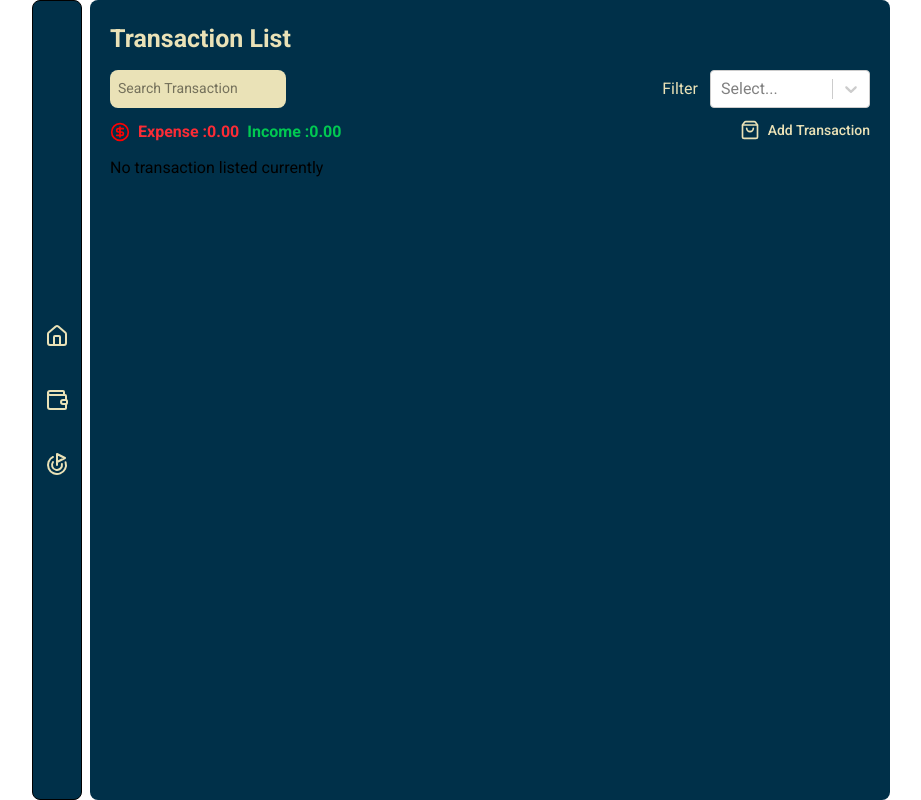
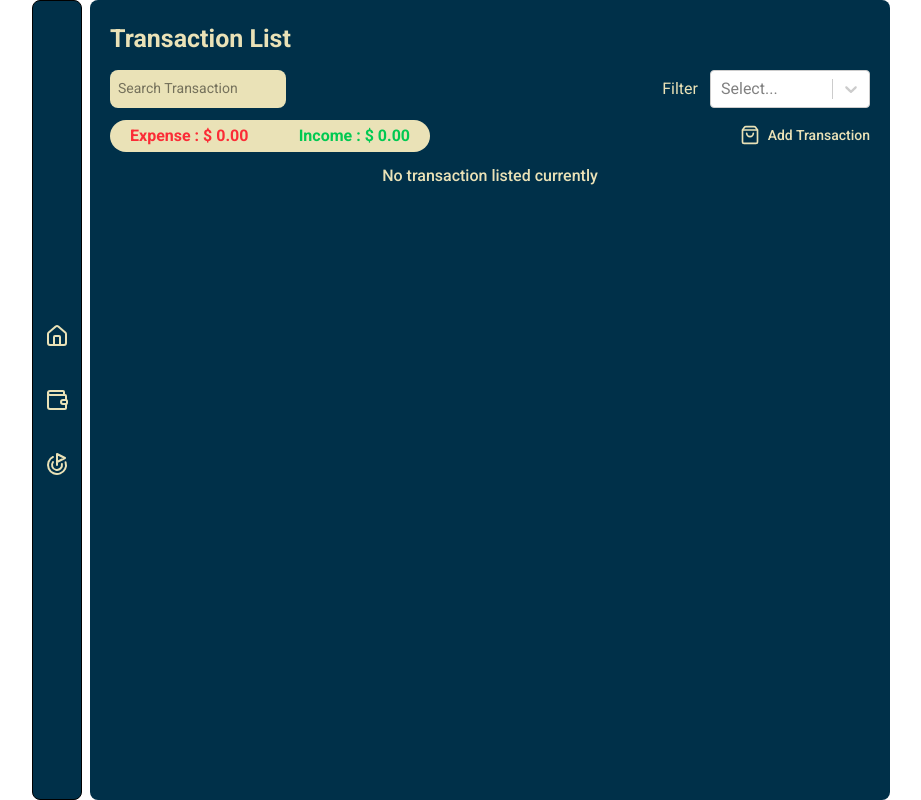
Before and after one commit to Zer0-Gravity/mini-react-project, a React (Vite) app in the folder finance-tracker/: page /transaction in a window 1280 px wide. Shown: the whole page, without its empty margins (179-1100 px from the left). Built offline with nearby package versions, Linux system fonts and the light colour scheme.

Commit message:
Refactor: Change the income and expense total html display

```diff
--- a/finance-tracker/src/Pages/History.tsx
+++ b/finance-tracker/src/Pages/History.tsx
@@ -39,10 +39,10 @@ function History() {
             }, 0)
             .toFixed(2);
 
-        return total;
+        return total; //Convert string into number
     };
 
-    //Logic for filtered search
+    //Filter array by search input
     const filteredItems = transactions.filter((item) => {
         const filterSearch = item.description
             .toLowerCase()
@@ -72,16 +72,13 @@ function History() {
                     />
                 </div>
             </section>
-            <section className="flex justify-between">
-                <div className="flex gap-2 items-center">
-                    <CircleDollarSign size={20} color="red" />
+            <section className="flex justify-between items-center">
+                <div className="flex gap-2 items-center bg-secondary px-5 py-1 rounded-full w-80 justify-between">
                     <h1 className="font-bold text-red-500">
-                        Expense :{/* Count the total expense */}
-                        {totalAmount(transactions, "expense")}
+                        {`Expense : $ ${totalAmount(transactions, "expense")}`}
                     </h1>
                     <h1 className="font-bold text-green-500">
-                        Income :{/* Count the total expense */}
-                        {totalAmount(transactions, "income")}
+                        {`Income : $ ${totalAmount(transactions, "income")}`}
                     </h1>
                 </div>
                 <div className="flex gap-5">
@@ -98,7 +95,9 @@ function History() {
                         <TrackerCard rounded={false} data={transaction} />
                     ))
                 ) : (
-                    <h1>No transaction listed currently</h1>
+                    <h1 className="text-secondary text-center font-medium">
+                        No transaction listed currently
+                    </h1>
                 )}
             </section>
         </div>
```
